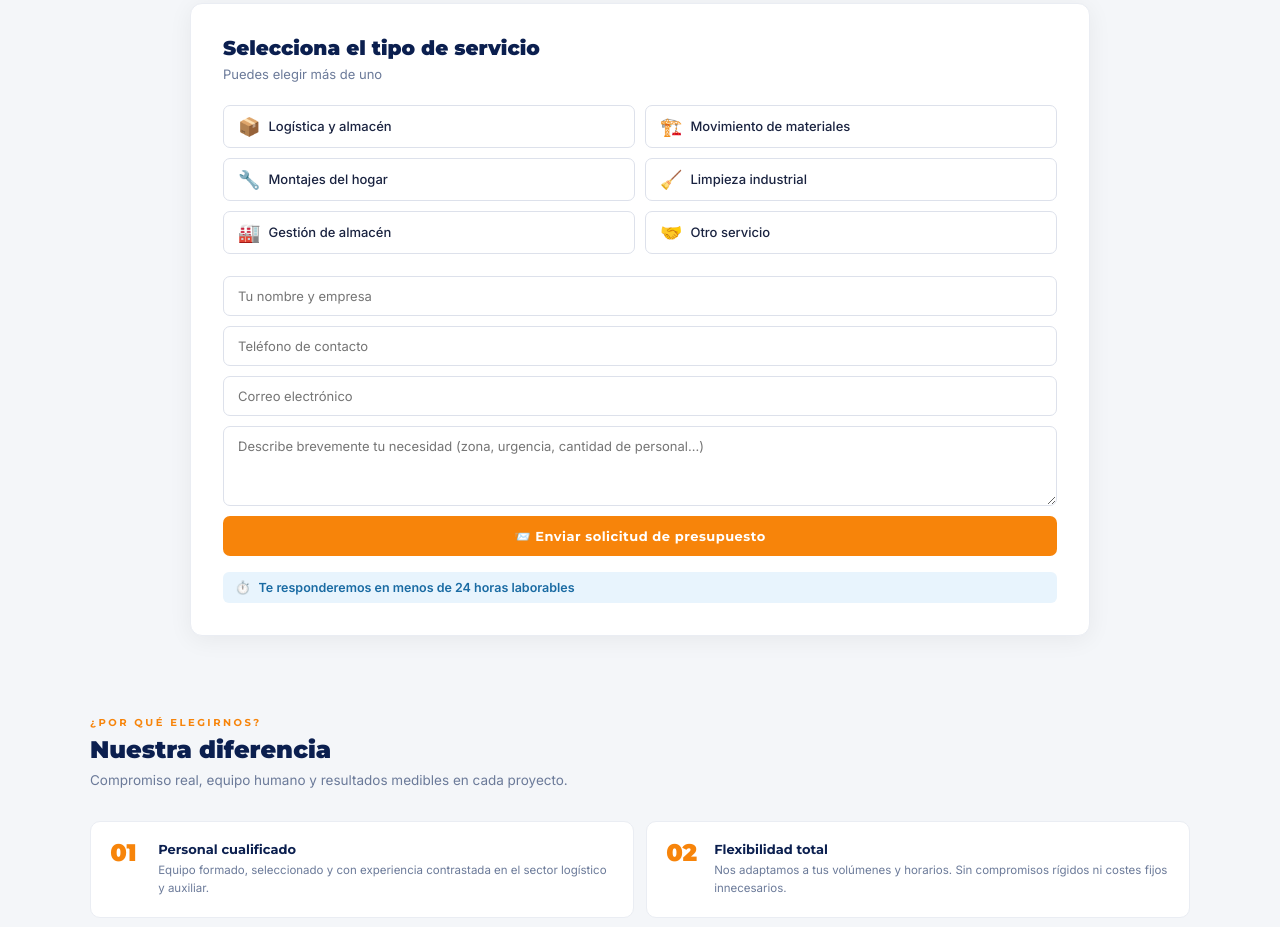
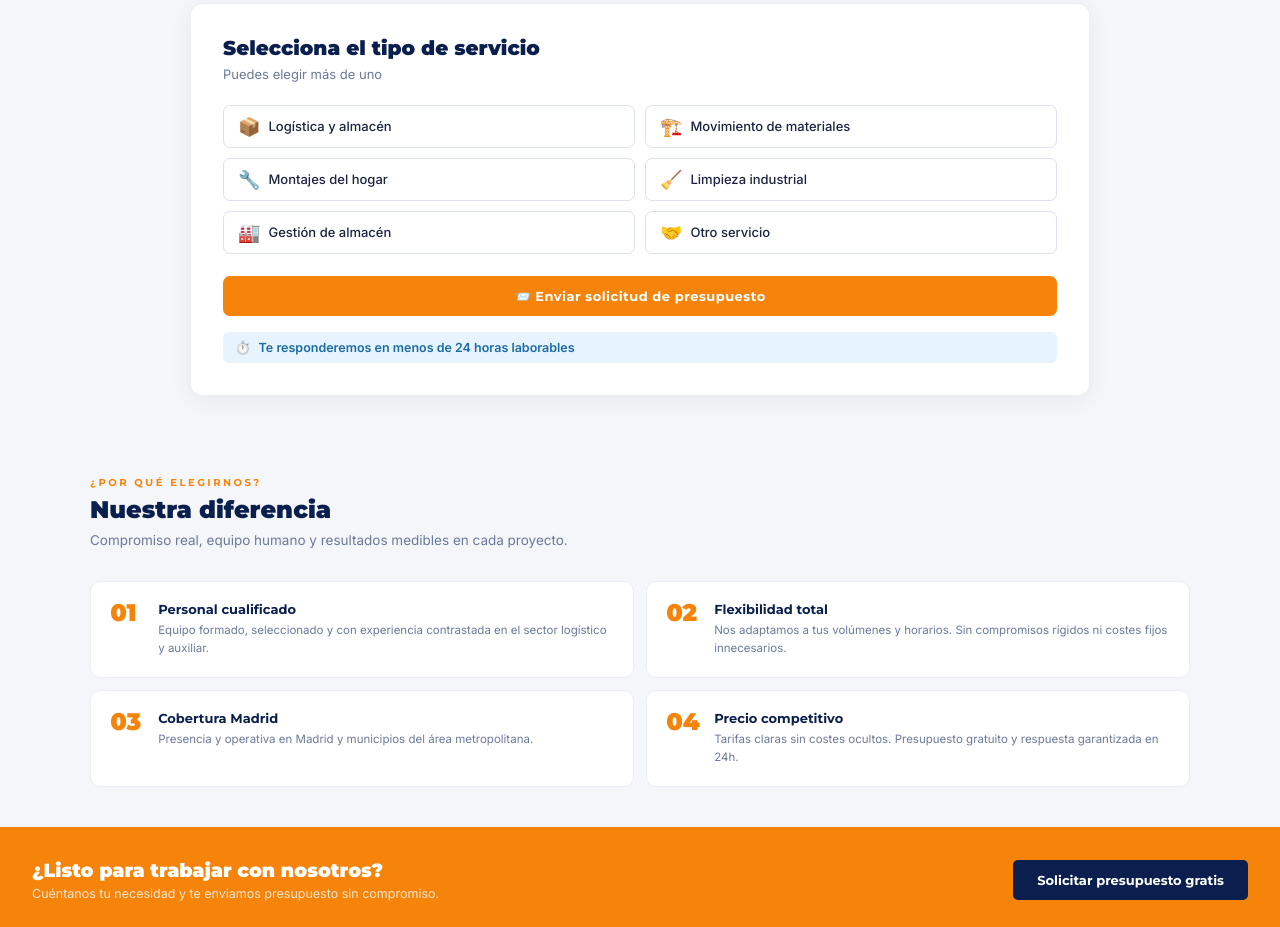
Before and after one commit to catalinahilton7742-droid/mi-web, a plain HTML site: page index.html in a window 1280 px wide. Shown: the part 1939-2866 px from the top of the page. Drawn offline with Linux system fonts and the light colour scheme.

Commit message:
Update index.html

```diff
--- a/index.html
+++ b/index.html
@@ -289,11 +289,12 @@ footer p{font-size:11px;color:rgba(255,255,255,.35)}
         </div>
       </div>
       <div class="quiz-form">
-        <input type="text" placeholder="Tu nombre y empresa">
-        <input type="tel" placeholder="Teléfono de contacto">
-        <input type="email" placeholder="Correo electrónico">
-        <textarea placeholder="Describe brevemente tu necesidad (zona, urgencia, cantidad de personal…)"></textarea>
-        <button class="quiz-submit" onclick="enviarForm()">📨 Enviar solicitud de presupuesto</button>
+       <button
+type="button"
+class="quiz-submit"
+onclick="enviarForm(event)">
+📨 Enviar solicitud de presupuesto
+</button>
       </div>
       <div class="badge-response">
         <span>⏱️</span>
```
